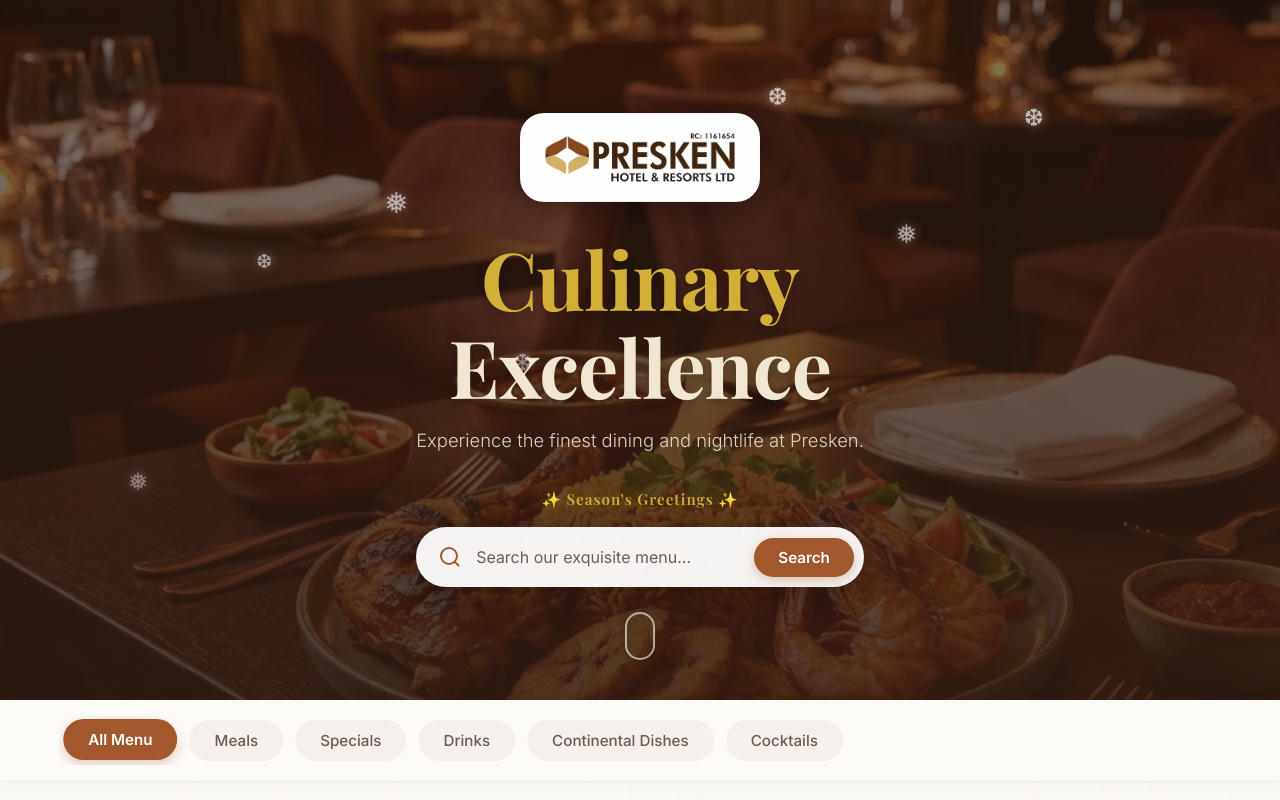
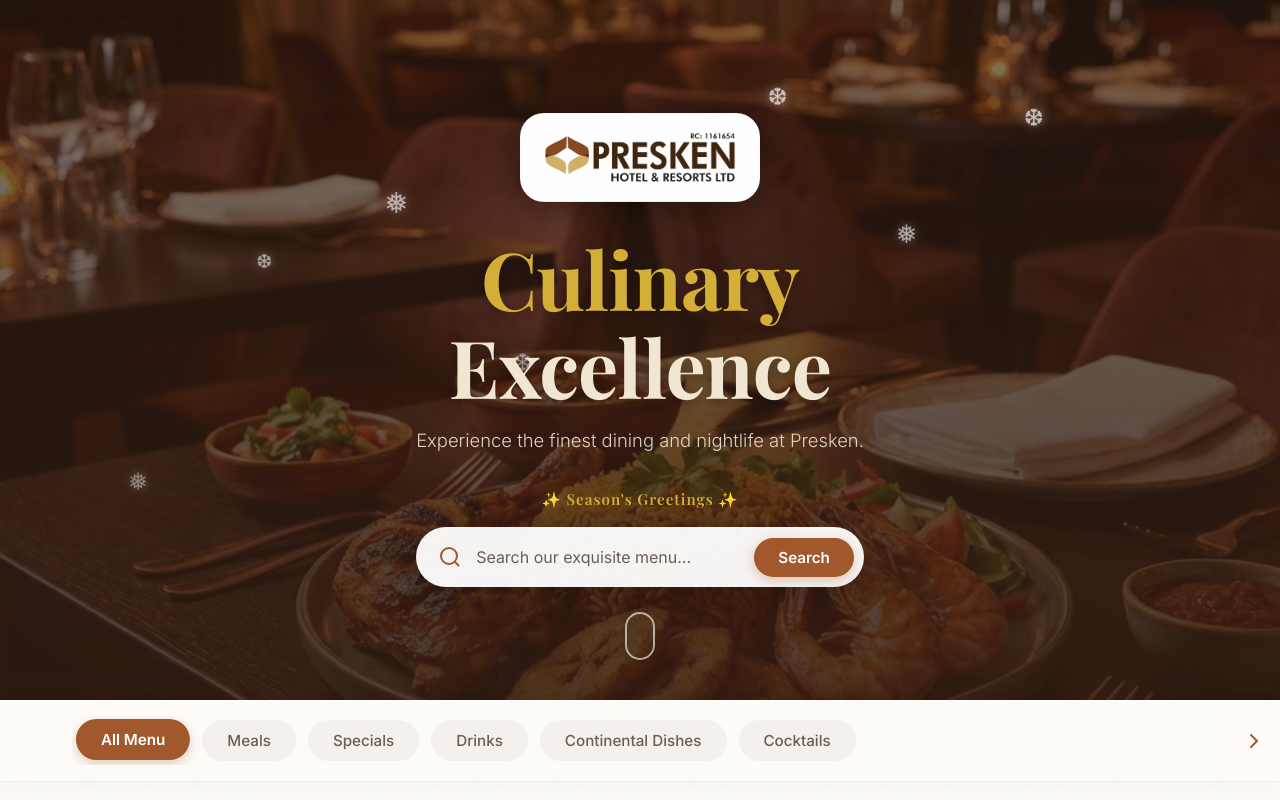
Before and after one commit to posigit/PK-menu, a React (Vite) app: page / in a window 1280 px wide. Shown: the top 800 px of the page. Built offline with nearby package versions, Linux system fonts and the light colour scheme.

Commit message:
Add files via upload
horizintal scroll *new update

```diff
--- a/src/components/CategoryTabs.css
+++ b/src/components/CategoryTabs.css
@@ -25,7 +25,10 @@
   scrollbar-width: none;
   -ms-overflow-style: none;
   padding: 4px;
-  animation: hintScroll 3s ease-in-out 2s 3;
+}
+
+.category-tabs-luxury.animate-hint {
+  animation: hintScroll 3s ease-in-out 0.5s 3;
 }
 
 @keyframes hintScroll {
@@ -84,16 +87,38 @@
   display: none;
 }
 
-/* Fade effect on the right */
+/* Fade effect on the right with scroll indicator */
 .tabs-fade-right {
   position: absolute;
   right: 0;
   top: 0;
   bottom: 0;
-  width: 40px;
+  width: 60px;
   background: linear-gradient(to right, transparent, rgba(253, 251, 247, 0.95));
   pointer-events: none;
   z-index: 101;
+  display: flex;
+  align-items: center;
+  justify-content: center;
+}
+
+.scroll-indicator-chevron {
+  color: var(--color-copper-primary);
+  animation: pulseChevron 2s ease-in-out infinite;
+  display: flex;
+  align-items: center;
+  justify-content: center;
+}
+
+@keyframes pulseChevron {
+  0%, 100% {
+    opacity: 0.6;
+    transform: translateX(0);
+  }
+  50% {
+    opacity: 1;
+    transform: translateX(4px);
+  }
 }
 
 @media (max-width: 768px) {
--- a/src/components/CategoryTabs.jsx
+++ b/src/components/CategoryTabs.jsx
@@ -1,8 +1,10 @@
-import React, { useRef, useEffect } from 'react';
+import React, { useRef, useEffect, useState } from 'react';
 import './CategoryTabs.css';
 
 const CategoryTabs = ({ categories, activeCategory, onCategoryChange }) => {
   const tabsRef = useRef(null);
+  const wrapperRef = useRef(null);
+  const [shouldAnimate, setShouldAnimate] = useState(false);
 
   // Auto-scroll to active tab
   useEffect(() => {
@@ -14,6 +16,22 @@ const CategoryTabs = ({ categories, activeCategory, onCategoryChange }) => {
     }
   }, [activeCategory]);
 
+  // Trigger animation when tabs become visible/sticky
+  useEffect(() => {
+    const handleScroll = () => {
+      if (wrapperRef.current && !shouldAnimate) {
+        const rect = wrapperRef.current.getBoundingClientRect();
+        // Trigger animation when tabs reach the top (become sticky)
+        if (rect.top <= 0) {
+          setShouldAnimate(true);
+        }
+      }
+    };
+
+    window.addEventListener('scroll', handleScroll);
+    return () => window.removeEventListener('scroll', handleScroll);
+  }, [shouldAnimate]);
+
   const handleCategoryClick = (categoryId) => {
     onCategoryChange(categoryId);
     // Scroll to menu content
@@ -24,9 +42,9 @@ const CategoryTabs = ({ categories, activeCategory, onCategoryChange }) => {
   };
 
   return (
-    <div className="category-tabs-wrapper-luxury">
+    <div className="category-tabs-wrapper-luxury" ref={wrapperRef}>
       <div className="category-tabs-container">
-        <div className="category-tabs-luxury" ref={tabsRef}>
+        <div className={`category-tabs-luxury ${shouldAnimate ? 'animate-hint' : ''}`} ref={tabsRef}>
           <button
             className={`category-tab-luxury ${!activeCategory || activeCategory === 'all' ? 'active' : ''}`}
             onClick={() => handleCategoryClick('all')}
@@ -47,7 +65,13 @@ const CategoryTabs = ({ categories, activeCategory, onCategoryChange }) => {
           ))}
         </div>
       </div>
-      <div className="tabs-fade-right"></div>
+      <div className="tabs-fade-right">
+        <div className="scroll-indicator-chevron">
+          <svg width="24" height="24" viewBox="0 0 24 24" fill="none" xmlns="http://www.w3.org/2000/svg">
+            <path d="M9 18L15 12L9 6" stroke="currentColor" strokeWidth="2" strokeLinecap="round" strokeLinejoin="round"/>
+          </svg>
+        </div>
+      </div>
     </div>
   );
 };
--- a/src/data/menuData.js
+++ b/src/data/menuData.js
@@ -78,7 +78,6 @@ export const menuData = {
           items: [
             { id: 'sw1', name: 'Poundo Yam', description: 'Served with choice of Soup (Edikan-Ikong/Ogbono/Okro/Efo-Riro) with any choice of Protein • Free Water', price: '₦8,500', image: '/images/swallow.jpg' },
             { id: 'sw2', name: 'Semovita', description: 'Served with choice of Soup (Edikan-Ikong/Ogbono/Okro/Efo-Riro) with any choice of Protein • Free Water', price: '₦8,500', image: '/images/swallow.jpg' },
-            { id: 'sw3', name: 'Pounded Yam', description: 'Served with choice of Soup (Edikan-Ikong/Ogbono/Okro/Efo-Riro) with any choice of Protein • Free Water', price: '₦8,500', image: '/images/swallow.jpg' },
             { id: 'sw4', name: 'Wheat', description: 'Served with choice of Soup (Edikan-Ikong/Ogbono/Okro/Efo-Riro) with any choice of Protein • Free Water', price: '₦8,500', image: '/images/swallow.jpg' },
             { id: 'sw5', name: 'Eba', description: 'Served with choice of Soup (Edikan-Ikong/Ogbono/Okro/Efo-Riro) with any choice of Protein • Free Water', price: '₦8,500', image: '/images/swallow.jpg' },
             { id: 'sw6', name: 'Amala', description: 'Served with choice of Soup (Edikan-Ikong/Ogbono/Okro/Efo-Riro) with any choice of Protein • Free Water', price: '₦8,500', image: '/images/swallow.jpg' }
@@ -143,7 +142,8 @@ export const menuData = {
             { id: 'sm23', name: 'Live Chicken Pepper Soup', description: 'Fresh chicken pepper soup', price: '₦30,000', image: '/images/chicken-peppersoup.jpg' },
             { id: 'sm24', name: 'Live Chicken BBQ', description: 'Fresh grilled chicken', price: '₦35,000', image: '/images/live-chicken.jpg' },
             { id: 'sm25', name: 'Food Platter', description: 'Assorted food platter', price: '₦25,000', image: '/images/food-platter.jpg' },
-            { id: 'sm26', name: 'Grilled Dragon (Full Goat)', description: 'Whole grilled goat', price: '₦250,000', image: '/images/grilled-goat.jpg' }
+            { id: 'sm26', name: 'Grilled Dragon (Full Goat)', description: 'Whole grilled goat', price: '₦250,000', image: '/images/grilled-goat.jpg' },
+            { id: 'sm27', name: 'Pounded Yam', description: 'Served with choice of Soup (Edikan-Ikong/Ogbono/Okro/Efo-Riro) with any choice of Protein • Free Water', price: '₦10,000', image: '/images/swallow.jpg' },
           ]
         }
       ]
```
